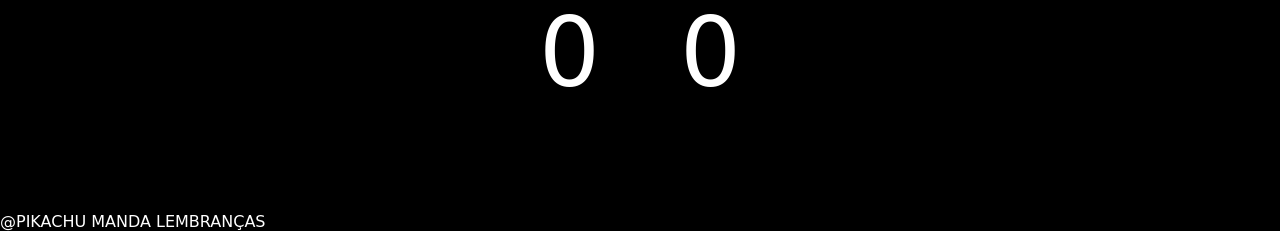
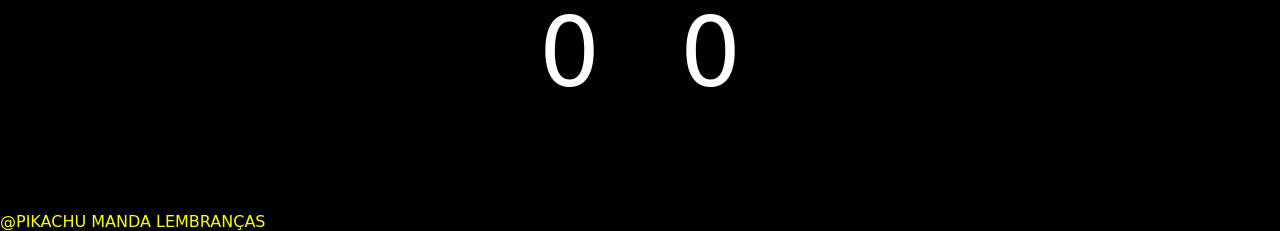
Before and after one commit to GusttavoCDN-zz/Jo-ken-po, a plain HTML site: page index.html in a window 1280 px wide. Shown: the part 604-835 px from the top of the page. Drawn offline with Linux system fonts and the light colour scheme; a web font is replaced by a local one.

Commit message:
Update style.css

```diff
--- a/css/style.css
+++ b/css/style.css
@@ -133,3 +133,7 @@ h2 {
         font-size: 1rem;
     }
 }
+
+.assinatura {
+    color: yellow;
+}
```
